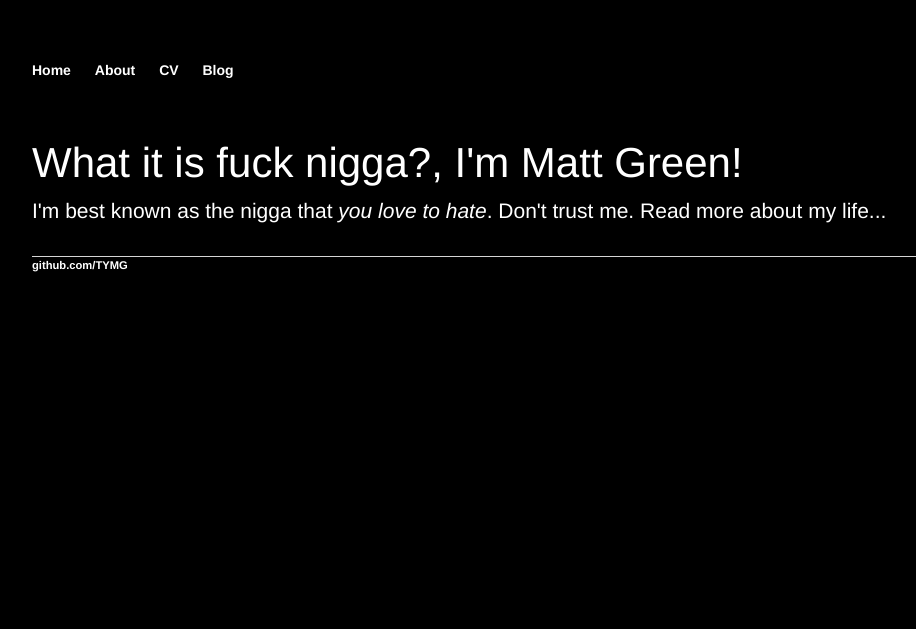
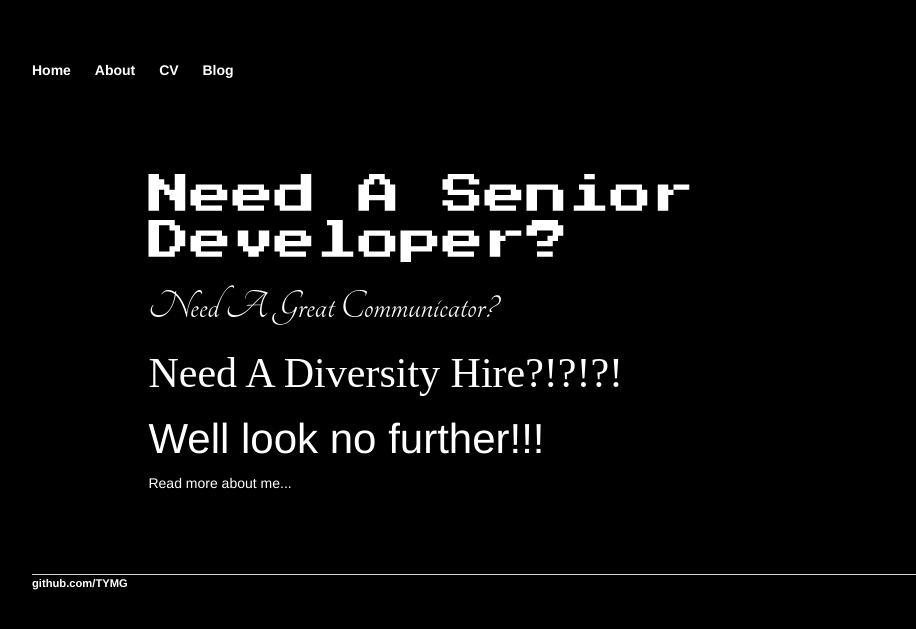
Before and after one commit to TYMG/tymg.github.io, a Jekyll site: the page built from index.html, in a window 1280 px wide. Shown: the top 629 px of the page, without its empty margins (160-1076 px from the left). Built offline with Jekyll 4.4.1, drawn with Linux system fonts in a browser that asks for light colours; nearby versions of some CDN libraries; some web fonts are replaced; library files that are not in the unit come from our copies.

Commit message:
Clean Home and About; Responsive

```diff
--- a/_layouts/default.html
+++ b/_layouts/default.html
@@ -9,7 +9,16 @@
 	<script type="text/javascript" src="/vendor/js/purify.min.js"></script>
 	<!-- link to main stylesheet -->
 	<link rel="stylesheet" href="/vendor/css/bootstrap.min.css">
+	<link rel="stylesheet" href="/vendor/css/animate.min.css">
 	<link rel="stylesheet" type="text/css" href="/css/main.css">
+	<link rel="stylesheet" type="text/css" href="/css/about.css">
+	<link rel="stylesheet" type="text/css" href="/css/home.css">
+
+	<!-- Google Fonts -->
+	<link href="https://fonts.googleapis.com/css?family=Press+Start+2P" rel="stylesheet">
+	<link href="https://fonts.googleapis.com/css?family=Tangerine" rel="stylesheet">
+	<link href="https://fonts.googleapis.com/css?family=Barrio" rel="stylesheet">
+
 </head>
 
 <body>
@@ -21,7 +30,7 @@
 			<li><a href="/blog">Blog</a></li>
 		</ul>
 	</nav>
-	<div class="container content">
+	<div class="">
 
 		{{ content }}
 
--- a/bower.json
+++ b/bower.json
@@ -18,6 +18,7 @@
   "dependencies": {
     "jquery": "^3.1.1",
     "DOMPurify": "https://github.com/cure53/DOMPurify.git#^0.8.4",
-    "bootstrap": "^3.3.7"
+    "bootstrap": "^3.3.7",
+    "animate.css": "^3.5.2"
   }
 }
--- /dev/null
+++ b/css/about.css
@@ -0,0 +1,23 @@
+div.about-me {
+	width: 100%;
+	height: 100%;
+	padding-top:20px;
+}
+
+div.about-me-circle-div {
+	float: left;
+	width: 50%;
+	height: 50%;
+	shape-outside: square();
+}
+
+img.about-me-img{
+	float: inherit;
+	padding-left: 3%;
+	margin: 0% -3%;
+}
+
+p.about-me-text {
+	width: 100%;
+	height: 100%;
+}
--- /dev/null
+++ b/css/home.css
@@ -0,0 +1,18 @@
+.blurb{
+    padding-top:5%;
+    padding-bottom: 5%;
+    height: 100%;
+    margin:3% 13%;
+}
+
+h1.home-text-sen-dev{
+    font-family: 'Press Start 2P', cursive;
+}
+
+h1.home-text-grt-comm{
+    font-family: 'Tangerine', cursive;
+}
+
+h1.home-text-divrst{
+    font-family: 'Barrio', cursive;
+}
--- a/css/main.css
+++ b/css/main.css
@@ -3,6 +3,7 @@ body {
     color: white;
     margin: 60px auto;
     width: 70%;
+    height: 100%;
 }
 
 div.content {
--- a/index.html
+++ b/index.html
@@ -3,6 +3,9 @@ layout: default
 title: Matt Green, That Nigga
 ---
 <div class="blurb">
-	<h1>What it is fuck nigga?, I'm Matt Green!</h1>
-	<p>I'm best known as the nigga that <em>you love to hate</em>. Don't trust me. <a href="/about">Read more about my life...</a></p>
+	<h1 class="home-text-sen-dev">Need A Senior Developer?</h1>
+	<h1 class="home-text-grt-comm">Need A Great Communicator?</h1>
+	<h1 class="home-text-divrst">Need A Diversity Hire?!?!?!</h1>
+	<h1>Well look no further!!!</h1>
+	<a href="/about">Read more about me...</a></p>
 </div><!-- /.blurb -->
```
Also changed, not shown: Gruntfile.coffee (+9 -0 lines), about/index.html (+14 -2 lines).
